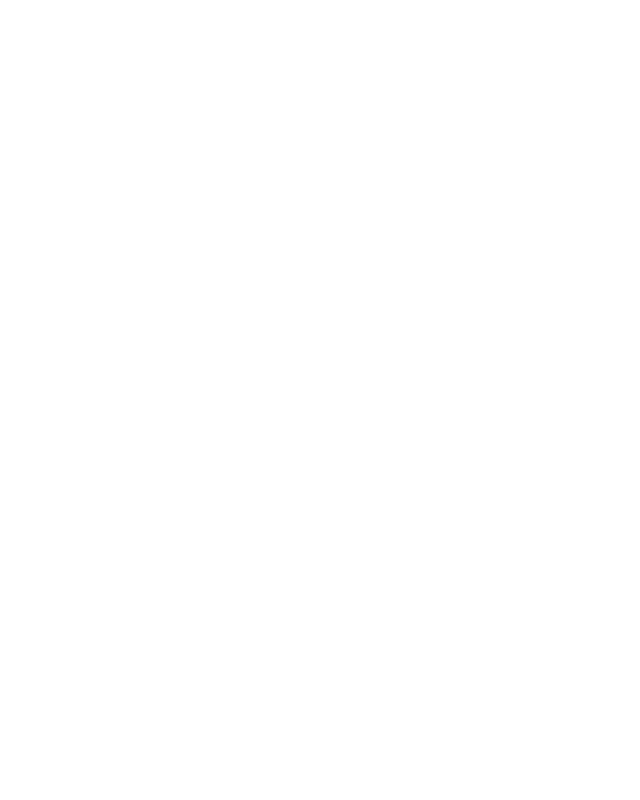
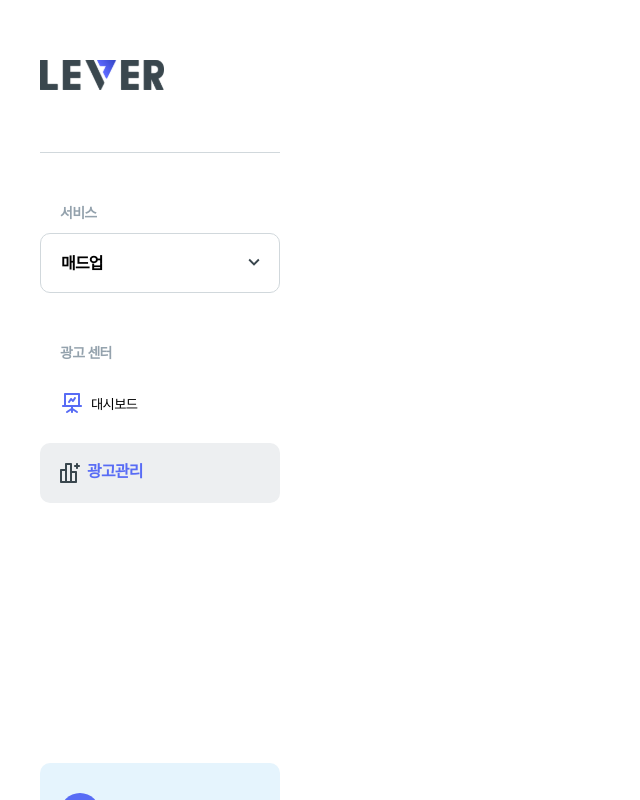
Before and after one commit to wanted-pre-onboarding-7team/Madup-7B, a React (Create React App) app: page /advertisement in a window 1280 px wide. Shown: the whole page, without its empty margins (0-640 px from the left). Built offline with nearby package versions, Linux system fonts and the light colour scheme.

Commit message:
Add: 헤더,사이드바 마크업

```diff
--- a/package.json
+++ b/package.json
@@ -41,6 +41,7 @@
     "react-error-boundary": "^3.1.4",
     "react-query": "^3.39.0",
     "react-redux": "^8.0.1",
+    "react-router-dom": "^6.3.0",
     "react-scripts": "5.0.1",
     "react-use": "^17.3.2",
     "recoil": "^0.7.3-alpha.2",
--- a/src/assets/index.js
+++ b/src/assets/svg/index.js
@@ -6,4 +6,5 @@
 export { ReactComponent as SettingIcon } from './setting.svg';
 export { ReactComponent as GuidepIcon } from './guide.svg';
 export { ReactComponent as ArrowDownIcon } from './arrowDown.svg';
-export { ReactComponent as ArrowUpIcon } from './svg/arrowUp.svg';
+export { ReactComponent as ArrowUpIcon } from './arrowUp.svg';
+export { ReactComponent as PlusIcon } from './plus.svg';
--- /dev/null
+++ b/src/components/Header/index.tsx
@@ -0,0 +1,17 @@
+import styles from './header.module.scss';
+import { AlarmIcon, SettingIcon, ProfileIcon } from 'assets/svg/index';
+
+const Header = () => {
+  return (
+    <header className={styles.header}>
+      <section>
+        <AlarmIcon className={styles.headerIcon} />
+        <SettingIcon className={styles.headerIcon} />
+        <ProfileIcon />
+        <span>원티드님</span>
+      </section>
+    </header>
+  );
+};
+
+export default Header;
--- /dev/null
+++ b/src/components/Sidebar/index.tsx
@@ -0,0 +1,61 @@
+import { useState, MouseEvent } from 'react';
+import { NavLink } from 'react-router-dom';
+import styles from './sidebar.module.scss';
+import { Logo, ArrowDownIcon, DashBoardIcon, GraphIcon, GuidepIcon, PlusIcon } from 'assets/svg/index';
+
+const Sidebar = () => {
+  const [isShow, setIsShow] = useState(false);
+
+  const handleDropdown = (e: MouseEvent<HTMLElement>) => {
+    setIsShow(!isShow);
+  };
+
+  return (
+    <aside className={styles.sidebar}>
+      <Logo className={styles.logo} />
+      <hr />
+      <section className={styles.serviceSection} onClick={handleDropdown} role='presentation'>
+        <p className={styles.subject}>서비스</p>
+        <div className={styles.serviceBox}>
+          매드업
+          <ArrowDownIcon className={styles.arrowIcon} />
+        </div>
+        {isShow && (
+          <div className={styles.dropdownBox}>
+            <p>코딩</p>
+            <div className={styles.serviceAdd}>
+              <span>서비스 추가</span>
+              <PlusIcon fill='#586cf5' className={styles.plusIcon} />
+            </div>
+          </div>
+        )}
+      </section>
+      <section className={styles.adSection}>
+        <p className={styles.subject}>광고 센터</p>
+        <NavLink className={({ isActive }) => (isActive ? styles.adButton : styles.inActive)} to='/'>
+          <button type='button' className={styles.sidebarButton}>
+            <DashBoardIcon className={styles.adIcon} />
+            <span>대시보드</span>
+          </button>
+        </NavLink>
+        <NavLink className={({ isActive }) => (isActive ? styles.adButton : styles.inActive)} to='/advertisement'>
+          <button type='button' className={styles.sidebarButton}>
+            <GraphIcon className={styles.adIcon} />
+          </button>
+          <span>광고관리</span>
+        </NavLink>
+      </section>
+      <section className={styles.guideSection}>
+        <div className={styles.guide}>
+          <GuidepIcon className={styles.guideIcon} />
+          <p className={styles.useGuide}>레버 이용 가이드</p>
+          <span className={styles.guideMent}>시작하기 전에 알아보기</span>
+        </div>
+        <p className={styles.useMent}>레버는 함께 만들어갑니다.</p>
+        <p className={styles.useTerms}> 이용약관</p>
+      </section>
+    </aside>
+  );
+};
+
+export default Sidebar;
--- /dev/null
+++ b/src/components/Sidebar/sidebar.module.scss
@@ -0,0 +1,181 @@
+@use '/src/styles/constants/colors';
+
+.sidebar {
+  position: fixed;
+  top: 0;
+  width: 320px;
+  height: 1290px;
+  padding-left: 40px;
+  background-color: colors.$WHITE;
+
+  .logo {
+    width: 124px;
+    height: 30px;
+    margin: 60px auto;
+    cursor: pointer;
+  }
+
+  hr {
+    width: 240px;
+    height: 1px;
+    background-color: colors.$GRAY100;
+    border: 0;
+  }
+
+  .serviceSection {
+    cursor: pointer;
+
+    .serviceBox {
+      position: relative;
+      width: 240px;
+      height: 60px;
+      padding: 21px 20px;
+      font-size: 16px;
+      font-weight: 700;
+      border: 1px solid #d1d8dc;
+      border-radius: 10px;
+
+      .arrowIcon {
+        position: absolute;
+        top: 16px;
+        width: 22px;
+        margin-left: 140px;
+      }
+    }
+
+    .dropdownBox {
+      width: 240px;
+      padding: 21px 20px;
+      border: 1px solid #d1d8dc;
+      border-radius: 10px;
+
+      p {
+        margin-bottom: 20px;
+        font-size: 16px;
+        font-weight: 700;
+      }
+
+      .serviceAdd {
+        display: flex;
+        align-items: center;
+
+        span {
+          margin-right: 90px;
+          font-size: 16px;
+          font-weight: 700;
+          color: colors.$PRIMARY;
+        }
+
+        .plusIcon {
+          float: right;
+          width: 35px;
+        }
+      }
+    }
+  }
+
+  .adSection {
+    margin-bottom: 260px;
+
+    .adButton {
+      display: flex;
+      width: 240px;
+      height: 60px;
+      padding: 20px;
+      margin-bottom: 10px;
+      font-size: 16px;
+      font-weight: 700;
+      color: colors.$PRIMARY;
+      background-color: colors.$GRAY50;
+      border-radius: 10px;
+
+      .sidebarButton {
+        display: flex;
+        align-items: center;
+      }
+
+      .adIcon {
+        margin-right: 7px;
+      }
+    }
+
+    .inActive {
+      display: flex;
+      width: 240px;
+      height: 60px;
+      padding: 20px;
+      margin-bottom: 10px;
+      font-size: 16px;
+      font-weight: 700;
+      color: colors.$GRAY800;
+      border-radius: 10px;
+
+      .sidebarButton {
+        display: flex;
+        align-items: center;
+      }
+
+      .adIcon {
+        margin-right: 7px;
+      }
+    }
+  }
+
+  .guideSection {
+    .guide {
+      position: relative;
+      width: 240px;
+      height: 100px;
+      cursor: pointer;
+      background-color: colors.$GUIDEBUTTON;
+      border-radius: 10px;
+
+      .guideIcon {
+        width: 40px;
+        margin: 30px auto;
+        margin-right: 10px;
+        margin-left: 20px;
+      }
+
+      .useGuide {
+        float: right;
+        margin-top: 30px;
+        margin-right: 70px;
+        font-size: 16px;
+        font-weight: 700;
+      }
+
+      .guideMent {
+        position: absolute;
+        float: right;
+        margin-top: 55px;
+        font-size: 14px;
+        color: colors.$GRAY300;
+      }
+    }
+
+    .useMent {
+      margin-top: 40px;
+      margin-bottom: 10px;
+      margin-left: 20px;
+      font-size: 14px;
+      color: colors.$GRAY300;
+    }
+
+    .useTerms {
+      margin-left: 20px;
+      font-size: 14px;
+      color: colors.$GRAY300;
+      text-decoration: underline;
+    }
+  }
+
+  .subject {
+    margin-top: 53px;
+    margin-bottom: 13px;
+    margin-left: 20px;
+    font-size: 14px;
+    font-weight: 700;
+    color: colors.$GRAY300;
+  }
+}
--- a/src/index.tsx
+++ b/src/index.tsx
@@ -5,11 +5,14 @@
 import './styles/index.scss';
 
 import Routes from './routes';
+import { BrowserRouter } from 'react-router-dom';
 
 const root = ReactDOM.createRoot(document.getElementById('root') as HTMLElement);
 root.render(
   <React.StrictMode>
-    <Routes />
+    <BrowserRouter>
+      <Routes />
+    </BrowserRouter>
   </React.StrictMode>
 );
 
--- a/src/routes/index.tsx
+++ b/src/routes/index.tsx
@@ -1,7 +1,14 @@
+import { Routes, Route, Router } from 'react-router-dom';
 import styles from './Routes.module.scss';
-
+import Sidebar from 'components/Sidebar';
+// import Header from 'components/Header';
 const App = () => {
-  return <div className={styles.app} />;
+  return (
+    <Routes>
+      {/* <Route path='/' element={<SearchMovie />} /> */}
+      <Route path='/advertisement' element={<Sidebar />} />
+    </Routes>
+  );
 };
 
 export default App;
--- a/src/styles/constants/_colors.scss
+++ b/src/styles/constants/_colors.scss
@@ -17,3 +17,5 @@
 
 // Other
 $SHADOW: rgba(0, 0, 0, 4%);
+$GUIDEBUTTON: #e5f4fd;
+$BACKGROUND: #f6f7f8;
```
Also changed, not shown: src/components/Header/header.module.scss (added, +28 -0 lines), src/assets/svg/plus.svg (added), 1 other file (tests, documents, lock files or other folders).
